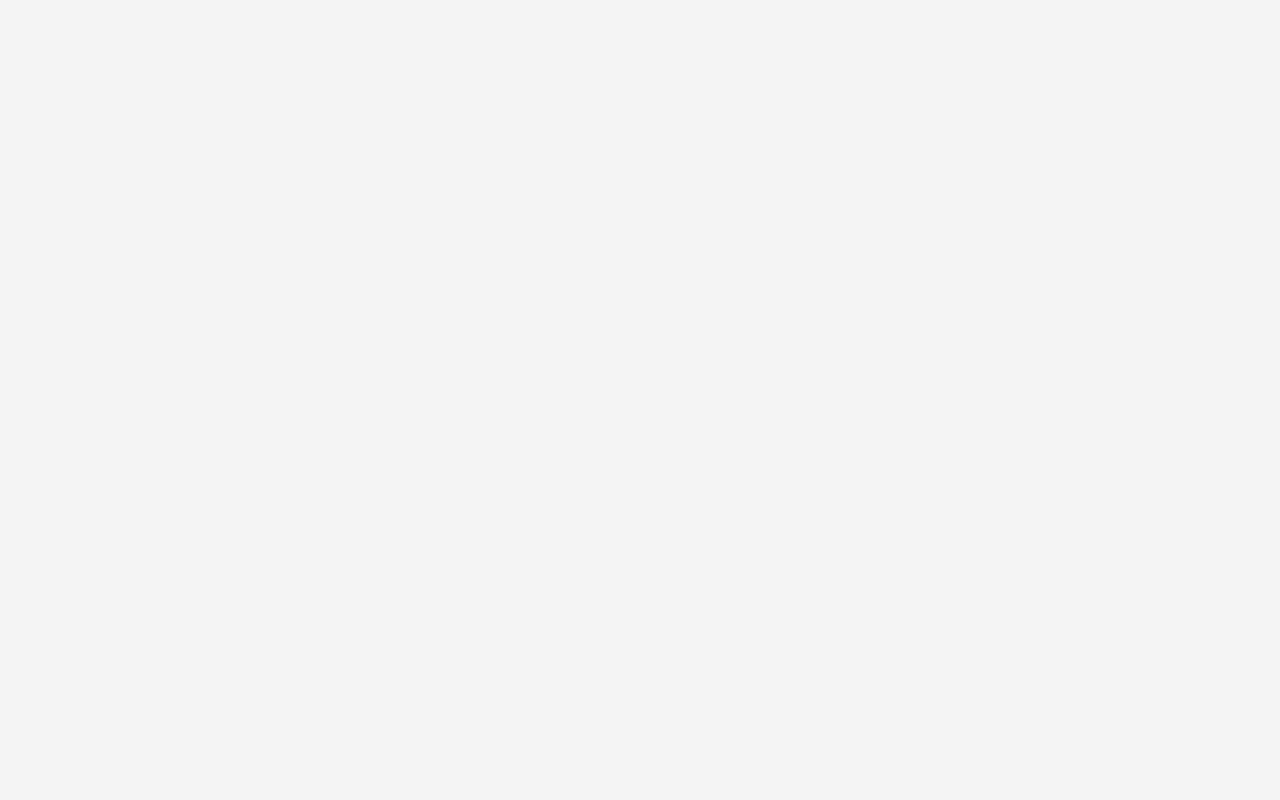
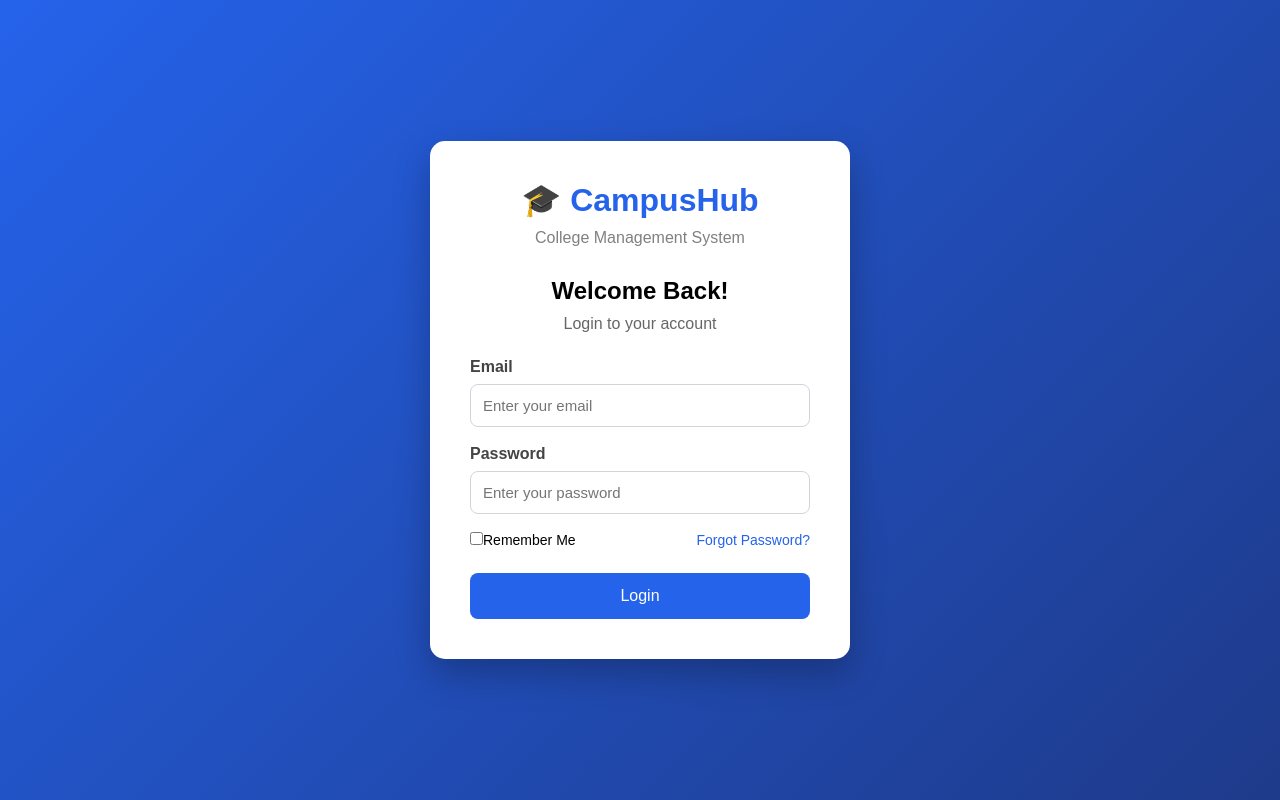
Before and after one commit to AnshulJoshi0914/Campus-Hub, a React (Vite) app: page /Login in a window 1280 px wide. Before the commit this address had no page. Built offline with nearby package versions, Linux system fonts and the light colour scheme.

Commit message:
Login Page and frontend completed

```diff
--- a/src/App.jsx
+++ b/src/App.jsx
@@ -4,6 +4,7 @@ import Students from "./pages/Student"
 import Attendance from "./pages/Attendance"
 import Department from "./pages/Departments";
 import Settings from "./pages/Settings";
+import Login from "./pages/Login"
 import {BrowserRouter,Route,Routes} from "react-router-dom";
 
 function App(){
@@ -16,6 +17,7 @@ function App(){
         <Route path="/Attendance" element={<Attendance/>}/>
         <Route path="/Departments" element={<Department/>}/>
         <Route path="/Settings" element={<Settings/>}/>
+        <Route path="/Login" element={<Login/>}/>
      </Routes>
     </BrowserRouter>
      </>
--- a/src/Components/Navbar.jsx
+++ b/src/Components/Navbar.jsx
@@ -1,16 +1,35 @@
-function Navbar(){
-    return(
+import { FaUserCircle, FaSearch } from "react-icons/fa";
+
+function Navbar() {
+  return (
     <nav className="navbar">
-            <div>
-                <h2>Campus Hub</h2>
+
+      {/* Logo */}
+      <div className="navbar-logo">
+        <h2>CampusHub</h2>
       </div>
 
-            <div className="search-bar">
-                <input type="text" placeholder="Search Students..."/>
+      {/* Search */}
+      <div className="search-box">
+        <FaSearch className="search-icon" />
+        <input
+          type="text"
+          placeholder="Search CampusHub..."
+        />
       </div>
-            <div>
-                <p>Admin</p>
+
+      {/* Admin Profile */}
+      <div className="navbar-right">
+
+        <FaUserCircle className="admin-icon" />
+
+        <div className="admin-details">
+          <h4>Admin</h4>
+          <p>Administrator</p>
         </div>
+
+      </div>
+
     </nav>
   );
 }
--- a/src/Components/Sidebar.jsx
+++ b/src/Components/Sidebar.jsx
@@ -6,7 +6,7 @@ import {
   FaClipboardCheck,
   FaBuilding,
   FaCog,
-  FaSignOutAlt,
+  FaSignInAlt,
 } from "react-icons/fa";
 function Sidebar() {
   const menuItems = [
@@ -15,7 +15,7 @@ function Sidebar() {
   { name: "Attendance", path: "/attendance", icon: <FaClipboardCheck /> },
   { name: "Departments", path: "/departments", icon: <FaBuilding /> },
   { name: "Settings", path: "/settings", icon: <FaCog /> },
-  { name: "Logout", path: "/logout", icon: <FaSignOutAlt /> },
+  { name: "Login", path: "/login", icon: <FaSignInAlt /> },
 ];
 
   return (
--- /dev/null
+++ b/src/Styles/Login.css
@@ -0,0 +1,145 @@
+*{
+    margin:0;
+    padding:0;
+    box-sizing:border-box;
+}
+
+.login-page{
+
+    height:100vh;
+
+    display:flex;
+
+    justify-content:center;
+
+    align-items:center;
+
+    background:linear-gradient(135deg,#2563eb,#1e3a8a);
+}
+
+.login-card{
+
+    width:420px;
+
+    background:white;
+
+    padding:40px;
+
+    border-radius:15px;
+
+    box-shadow:0 15px 35px rgba(0,0,0,.25);
+}
+
+.logo{
+
+    text-align:center;
+
+    color:#2563eb;
+
+    margin-bottom:10px;
+}
+
+.subtitle{
+
+    text-align:center;
+
+    color:gray;
+
+    margin-bottom:30px;
+}
+
+.login-card h2{
+
+    text-align:center;
+
+    margin-bottom:10px;
+}
+
+.login-text{
+
+    text-align:center;
+
+    color:#666;
+
+    margin-bottom:25px;
+}
+
+.input-group{
+
+    display:flex;
+
+    flex-direction:column;
+
+    gap:8px;
+
+    margin-bottom:18px;
+}
+
+.input-group label{
+
+    font-weight:600;
+}
+
+.input-group input{
+
+    padding:12px;
+
+    border:1px solid #d1d5db;
+
+    border-radius:8px;
+
+    outline:none;
+
+    font-size:15px;
+}
+
+.input-group input:focus{
+
+    border-color:#2563eb;
+}
+
+.login-options{
+
+    display:flex;
+
+    justify-content:space-between;
+
+    align-items:center;
+
+    margin-bottom:25px;
+
+    font-size:14px;
+}
+
+.login-options a{
+
+    color:#2563eb;
+
+    text-decoration:none;
+}
+
+.login-btn{
+
+    width:100%;
+
+    padding:14px;
+
+    background:#2563eb;
+
+    color:white;
+
+    border:none;
+
+    border-radius:8px;
+
+    cursor:pointer;
+
+    font-size:16px;
+
+    transition:.3s;
+}
+
+.login-btn:hover{
+
+    background:#1d4ed8;
+}
--- a/src/pages/Login.jsx
+++ b/src/pages/Login.jsx
@@ -0,0 +1,71 @@
+import { Link } from "react-router-dom";
+import "../styles/Login.css";
+
+function Login() {
+    return (
+        <div className="login-page">
+
+            <div className="login-card">
+
+                <h1 className="logo">
+                    🎓 CampusHub
+                </h1>
+
+                <p className="subtitle">
+                    College Management System
+                </p>
+
+                <h2>
+                    Welcome Back!
+                </h2>
+
+                <p className="login-text">
+                    Login to your account
+                </p>
+
+                <div className="input-group">
+
+                    <label>Email</label>
+
+                    <input
+                        type="email"
+                        placeholder="Enter your email"
+                    />
+
+                </div>
+
+                <div className="input-group">
+
+                    <label>Password</label>
+
+                    <input
+                        type="password"
+                        placeholder="Enter your password"
+                    />
+
+                </div>
+
+                <div className="login-options">
+
+                    <label>
+                        <input type="checkbox" />
+                        Remember Me
+                    </label>
+
+                    <Link to="/">
+                        Forgot Password?
+                    </Link>
+
+                </div>
+
+                <button className="login-btn">
+                    Login
+                </button>
+
+            </div>
+
+        </div>
+    );
+}
+
+export default Login;
```
Also changed, not shown: src/Styles/Navbar.css (+87 -0 lines). Lines whose indentation alone changed are shown as unchanged.
